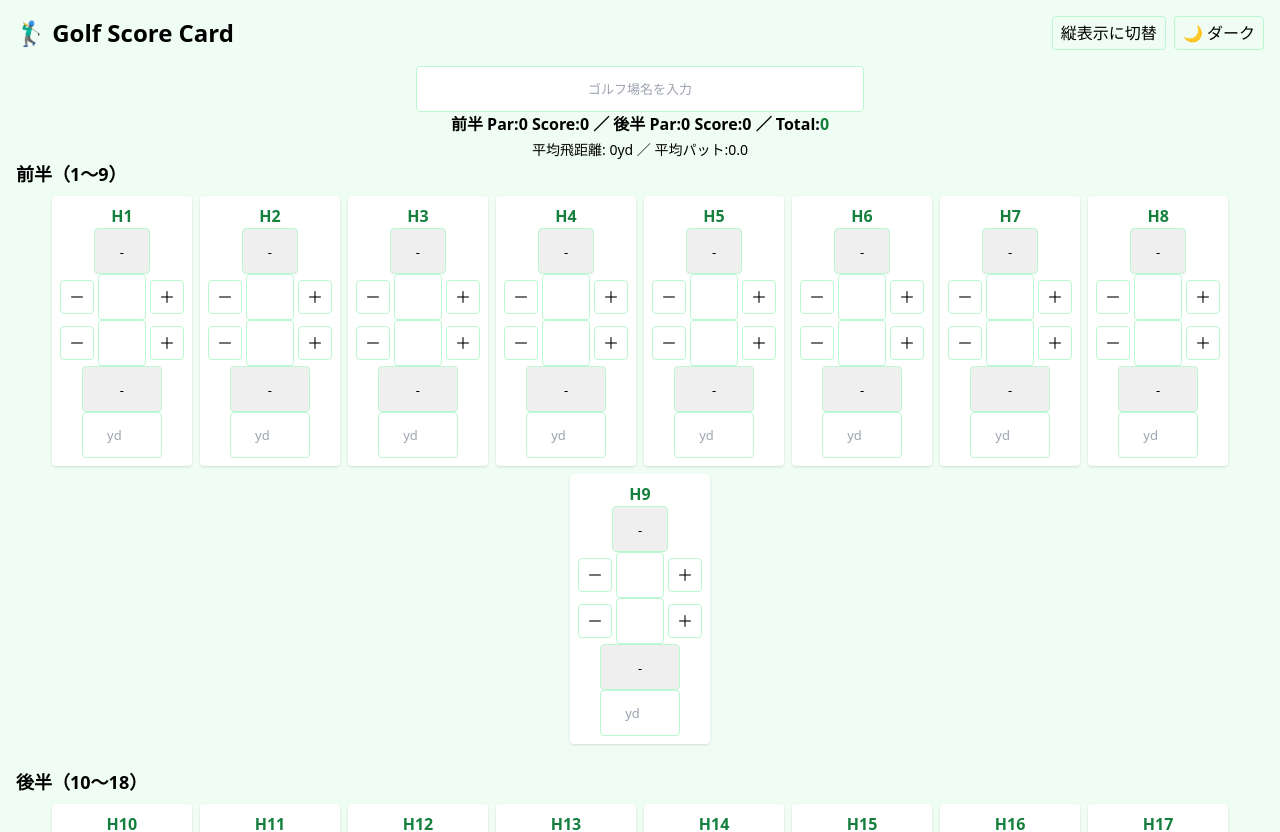
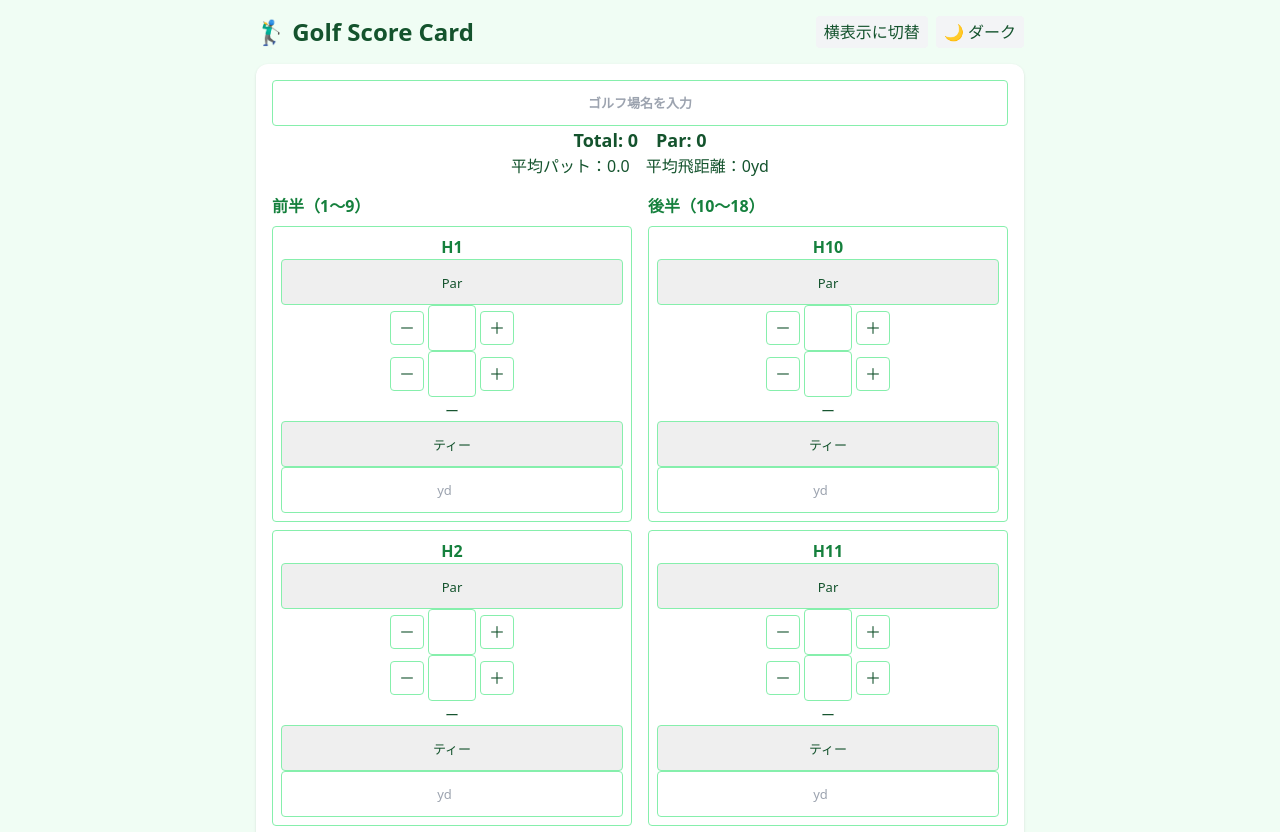
Before and after one commit to reniwasaki/golf-score-simple, a React (Vite) app: page / in a window 1280 px wide. Shown: the top 832 px of the page. Built offline with nearby package versions, Linux system fonts and the light colour scheme.

Commit message:
gazou-syusei2

```diff
--- a/src/App.jsx
+++ b/src/App.jsx
@@ -1,4 +1,4 @@
-import React, { useState, useRef, useEffect } from "react";
+import React, { useState, useEffect } from "react";
 import html2canvas from "html2canvas";
 
 export default function App() {
@@ -7,355 +7,213 @@ export default function App() {
       par: "",
       score: "",
       putt: "",
-      teeShot: "-",
+      tee: "",
       drive: "",
     })
   );
-  const [viewMode, setViewMode] = useState("horizontal");
-  const [theme, setTheme] = useState("light");
   const [courseName, setCourseName] = useState("");
-  const [history, setHistory] = useState([]);
-  const captureRef = useRef(null);
+  const [darkMode, setDarkMode] = useState(false);
+  const [viewVertical, setViewVertical] = useState(true);
 
+  // 🔄 ローカル保存
   useEffect(() => {
-    const saved = localStorage.getItem("golfScores");
-    if (saved) setScores(JSON.parse(saved));
-    const savedHistory = localStorage.getItem("golfHistory");
-    if (savedHistory) setHistory(JSON.parse(savedHistory));
+    const saved = localStorage.getItem("golf-score-data");
+    if (saved) {
+      const parsed = JSON.parse(saved);
+      setScores(parsed.scores || scores);
+      setCourseName(parsed.courseName || "");
+    }
   }, []);
 
   useEffect(() => {
-    localStorage.setItem("golfScores", JSON.stringify(scores));
-  }, [scores]);
+    localStorage.setItem("golf-score-data", JSON.stringify({ scores, courseName }));
+  }, [scores, courseName]);
 
-  const handleChange = (i, field, value) => {
+  // 🧮 集計
+  const calcSum = (field, start, end) =>
+    scores
+      .slice(start, end)
+      .reduce((sum, s) => sum + (parseInt(s[field]) || 0), 0);
+
+  const totalScore = calcSum("score", 0, 18);
+  const totalPar = calcSum("par", 0, 18);
+  const avgPutt = (
+    scores.reduce((sum, s) => sum + (parseInt(s.putt) || 0), 0) / 18
+  ).toFixed(1);
+  const validDrives = scores
+    .map((s) => parseInt(s.drive))
+    .filter((d) => !isNaN(d));
+  const avgDrive =
+    validDrives.length > 0
+      ? Math.round(validDrives.reduce((a, b) => a + b, 0) / validDrives.length)
+      : 0;
+
+  // 🔢 スコア入力更新
+  const handleChange = (index, field, value) => {
     const newScores = [...scores];
-    newScores[i][field] = value;
+    newScores[index] = { ...newScores[index], [field]: value };
     setScores(newScores);
   };
 
-  const handleReset = () => {
-    if (window.confirm("スコアをリセットしますか？")) {
-      setScores(
-        Array(18).fill({
-          par: "",
-          score: "",
-          putt: "",
-          teeShot: "-",
-          drive: "",
-        })
-      );
-    }
-  };
+  // 🖼 画像キャプチャ（1080x1080）
+  const handleCapture = async () => {
+    const captureElement = document.getElementById("score-image");
+    if (!captureElement) return;
 
-  const diffToSymbol = (diff) => {
-    if (diff <= -3) return "☆";
-    if (diff === -2) return "◎";
-    if (diff === -1) return "◯";
-    if (diff === 0) return "ー";
-    if (diff === 1) return "△";
-    if (diff === 2) return "□";
-    if (diff >= 3) return `+${diff}`;
-    return "";
-  };
-
-  const getStats = (start, end) => {
-    const segment = scores.slice(start, end);
-    const validScores = segment.filter((s) => s.score && s.par);
-    const parSum = validScores.reduce((acc, s) => acc + parseInt(s.par), 0);
-    const scoreSum = validScores.reduce((acc, s) => acc + parseInt(s.score), 0);
-    const puttSum = validScores.reduce(
-      (acc, s) => acc + parseInt(s.putt || 0),
-      0
-    );
-    const drives = segment
-      .map((s) => parseInt(s.drive))
-      .filter((n) => !isNaN(n));
-    const avgDrive =
-      drives.length > 0
-        ? Math.round(drives.reduce((a, b) => a + b, 0) / drives.length)
-        : 0;
-    const avgPutt =
-      validScores.length > 0 ? (puttSum / validScores.length).toFixed(1) : 0;
-
-    return {
-      par: parSum,
-      score: scoreSum,
-      avgDrive,
-      avgPutt,
-    };
-  };
-
-  const outStats = getStats(0, 9);
-  const inStats = getStats(9, 18);
-  const totalScore = outStats.score + inStats.score;
-  const avgDriveTotal =
-    Math.round((outStats.avgDrive + inStats.avgDrive) / 2) || 0;
-
-  const handleSave = () => {
-    const newHistory = [
-      {
-        id: Date.now(),
-        course: courseName || "未入力",
-        date: new Date().toLocaleDateString("ja-JP"),
-        total: totalScore,
-      },
-      ...history,
-    ];
-    setHistory(newHistory);
-    localStorage.setItem("golfHistory", JSON.stringify(newHistory));
-    alert("スコアを保存しました！");
-  };
-
-  // 📸 Instagram向け 1080×1080出力
-  const handleCapture = async () => {
-    const exportDiv = document.createElement("div");
-    exportDiv.style.width = "1080px";
-    exportDiv.style.height = "1080px";
-    exportDiv.style.backgroundColor =
-      theme === "dark" ? "#3B3024" : "#f8fdf8";
-    exportDiv.style.display = "flex";
-    exportDiv.style.flexDirection = "column";
-    exportDiv.style.alignItems = "center";
-    exportDiv.style.justifyContent = "center";
-    exportDiv.style.textAlign = "center";
-    exportDiv.style.fontFamily = "sans-serif";
-    exportDiv.style.color = theme === "dark" ? "#F5E6CC" : "#1E3A1A";
-
-    const avgPuttTotal =
-      ((parseFloat(outStats.avgPutt) + parseFloat(inStats.avgPutt)) / 2).toFixed(
-        1
-      );
-
-    exportDiv.innerHTML = `
-      <div style="font-size:36px; font-weight:bold; margin-bottom:20px;">
-        🏌️‍♂️ ${courseName || "未入力コース"}
-      </div>
-      <div style="font-size:22px; opacity:0.8; margin-bottom:24px;">
-        ${new Date().toLocaleDateString("ja-JP")}
-      </div>
-      <div style="font-size:60px; font-weight:bold; margin-bottom:24px;">
-        Total ${totalScore}
-      </div>
-      <div style="font-size:24px; margin-bottom:16px;">
-        OUT ${outStats.score} ／ IN ${inStats.score}
-      </div>
-      <div style="font-size:22px; margin-bottom:8px;">
-        平均飛距離：${avgDriveTotal}yd
-      </div>
-      <div style="font-size:22px;">
-        平均パット：${avgPuttTotal}
-      </div>
-      <div style="margin-top:60px; font-size:18px; opacity:0.5;">
-        golf-score-simple.vercel.app
-      </div>
-    `;
-
-    document.body.appendChild(exportDiv);
-
-    const canvas = await html2canvas(exportDiv, {
-      backgroundColor: theme === "dark" ? "#3B3024" : "#f8fdf8",
+    // 一時的に背景を追加して安定化
+    const canvas = await html2canvas(captureElement, {
+      backgroundColor: darkMode ? "#3f3b36" : "#f5f7f2",
       scale: 2,
-      useCORS: true,
+      width: 1080,
+      height: 1080,
+      windowWidth: 1080,
+      windowHeight: 1080,
     });
 
-    document.body.removeChild(exportDiv);
-
-    const dataUrl = canvas.toDataURL("image/png");
     const link = document.createElement("a");
-    link.href = dataUrl;
-    link.download = `${
-      courseName || "scorecard"
-    }_instagram_${new Date().toISOString().slice(0, 10)}.png`;
+    link.download = `${courseName || "golf-score"}_scorecard.png`;
+    link.href = canvas.toDataURL("image/png");
     link.click();
   };
 
-  const bg = theme === "dark" ? "bg-[#3B3024] text-[#F5E6CC]" : "bg-green-50";
-  const bgCard =
-    theme === "dark" ? "bg-[#5A4736] text-[#F5E6CC]" : "bg-white";
-  const borderStyle =
-    theme === "dark" ? "border-[#A67C52]" : "border-green-200";
+  const handleReset = () => {
+    setScores(Array(18).fill({ par: "", score: "", putt: "", tee: "", drive: "" }));
+    setCourseName("");
+    localStorage.removeItem("golf-score-data");
+  };
+
+  // 色テーマ
+  const bgColor = darkMode ? "bg-[#3f3b36] text-white" : "bg-green-50 text-green-900";
+  const cardColor = darkMode ? "bg-[#4b453f]" : "bg-white";
+  const borderStyle = darkMode ? "border-gray-500" : "border-green-300";
 
   return (
-    <div className={`min-h-screen ${bg} p-4`}>
+    <div className={`min-h-screen p-4 transition-all ${bgColor}`}>
+      <div className="max-w-3xl mx-auto">
         <div className="flex justify-between items-center mb-4">
           <h1 className="text-2xl font-bold">🏌️‍♂️ Golf Score Card</h1>
           <div className="flex gap-2">
             <button
-            onClick={() =>
-              setViewMode(viewMode === "vertical" ? "horizontal" : "vertical")
-            }
-            className={`px-2 py-1 rounded border ${borderStyle}`}
+              onClick={() => setViewVertical(!viewVertical)}
+              className="px-2 py-1 bg-gray-100 rounded"
             >
-            {viewMode === "vertical" ? "横表示に切替" : "縦表示に切替"}
+              {viewVertical ? "横表示に切替" : "縦表示に切替"}
             </button>
             <button
-            onClick={() => setTheme(theme === "dark" ? "light" : "dark")}
-            className={`px-2 py-1 rounded border ${borderStyle}`}
+              onClick={() => setDarkMode(!darkMode)}
+              className="px-2 py-1 bg-gray-100 rounded"
             >
-            {theme === "dark" ? "☀️ ライト" : "🌙 ダーク"}
+              {darkMode ? "☀️ ライト" : "🌙 ダーク"}
             </button>
           </div>
         </div>
 
-      <div ref={captureRef} className="w-full flex flex-col items-center">
+        {/* === 出力画像用コンテナ === */}
+        <div id="score-image" className={`p-4 rounded-xl shadow ${cardColor}`}>
           <input
             type="text"
+            placeholder="ゴルフ場名を入力"
             value={courseName}
             onChange={(e) => setCourseName(e.target.value)}
-          placeholder="ゴルフ場名を入力"
-          className={`w-full max-w-md p-2 mb-3 text-center rounded border ${borderStyle}`}
+            className={`w-full text-center text-xl font-semibold mb-3 p-2 border rounded ${borderStyle}`}
           />
 
-        <p className="font-semibold">
-          前半 Par:{outStats.par} Score:{outStats.score} ／ 後半 Par:
-          {inStats.par} Score:{inStats.score} ／ Total:
-          <span className="text-green-700 dark:text-[#F5E6CC] font-bold">
-            {totalScore}
-          </span>
+          <div className="text-center mb-4">
+            <p className="font-bold text-lg">
+              Total: {totalScore}　Par: {totalPar}
             </p>
-
-        <p className="text-sm mt-1">
-          平均飛距離: {avgDriveTotal}yd ／ 平均パット:
-          {(
-            (parseFloat(outStats.avgPutt) + parseFloat(inStats.avgPutt)) /
-            2
-          ).toFixed(1)}
+            <p>
+              平均パット：{avgPutt}　平均飛距離：{avgDrive}yd
             </p>
-
-        {viewMode === "vertical" ? (
-          <VerticalTable
-            scores={scores}
-            handleChange={handleChange}
-            diffToSymbol={diffToSymbol}
-            bgCard={bgCard}
-            borderStyle={borderStyle}
-          />
-        ) : (
-          <HorizontalTable
-            scores={scores}
-            handleChange={handleChange}
-            diffToSymbol={diffToSymbol}
-            bgCard={bgCard}
-            borderStyle={borderStyle}
-          />
-        )}
           </div>
 
-      <div className="mt-4 flex gap-2 justify-center">
-        <button
-          onClick={handleSave}
-          className="bg-green-700 text-white px-4 py-2 rounded"
+          {/* === スコア表 === */}
+          <div
+            className={`${
+              viewVertical ? "grid grid-cols-2 gap-4" : "flex flex-col"
+            }`}
           >
-          💾 保存
-        </button>
-        <button
-          onClick={handleReset}
-          className="bg-gray-400 text-white px-4 py-2 rounded"
+            {[0, 9].map((startIdx) => (
+              <div key={startIdx}>
+                <h2 className="font-bold text-green-700 mb-2">
+                  {startIdx === 0 ? "前半（1〜9）" : "後半（10〜18）"}
+                </h2>
+                <div
+                  className={`${
+                    viewVertical ? "flex flex-col" : "grid grid-cols-9"
+                  } gap-2`}
                 >
-          リセット
-        </button>
-        <button
-          onClick={handleCapture}
-          className="bg-blue-600 text-white px-4 py-2 rounded"
-        >
-          📸 スコア画像を保存
-        </button>
-      </div>
-
-      <div className="mt-6">
-        <h2 className="text-lg font-bold mb-2">📜 スコア履歴</h2>
-        {history.length === 0 ? (
-          <p>まだ保存されたラウンドはありません。</p>
-        ) : (
-          <ul className="text-sm space-y-2">
-            {history.map((h) => (
-              <li key={h.id} className={`p-2 rounded ${bgCard}`}>
-                🏌️‍♂️ {h.course}（{h.date}） - Total: {h.total}
-              </li>
-            ))}
-          </ul>
-        )}
-      </div>
-    </div>
-  );
-}
-
-// ---------- 縦表示 ----------
-const VerticalTable = ({
-  scores,
-  handleChange,
-  diffToSymbol,
-  bgCard,
-  borderStyle,
-}) => (
-  <table className={`border-collapse w-full max-w-4xl text-sm ${borderStyle}`}>
-    <thead>
-      <tr className="bg-green-100 text-green-800">
-        <th>Hole</th>
-        <th>Par</th>
-        <th>Score</th>
-        <th>Putt</th>
-        <th>±差</th>
-        <th>Tee Shot</th>
-        <th>Drive</th>
-      </tr>
-    </thead>
-    <tbody>
-      {scores.map((s, i) => {
-        const diff =
-          s.score && s.par ? parseInt(s.score) - parseInt(s.par) : "";
-        const symbol = diffToSymbol(diff);
-        const diffColor =
-          diff < 0
-            ? "text-blue-500"
-            : diff > 0
-            ? "text-red-500"
-            : "text-gray-600";
-        const isPar3 = s.par === "3";
+                  {scores.slice(startIdx, startIdx + 9).map((s, i) => {
+                    const index = startIdx + i;
+                    const par = parseInt(s.par) || 0;
+                    const score = parseInt(s.score) || 0;
+                    const diff = score - par;
+                    const diffSymbol =
+                      diff === 0
+                        ? "ー"
+                        : diff === -1
+                        ? "◯"
+                        : diff === -2
+                        ? "◎"
+                        : diff <= -3
+                        ? "☆"
+                        : diff === 1
+                        ? "△"
+                        : diff === 2
+                        ? "□"
+                        : `+${diff}`;
 
                     return (
-          <tr key={i} className={`${bgCard}`}>
-            <td className="text-center font-semibold">H{i + 1}</td>
-            <td>
+                      <div
+                        key={index}
+                        className={`p-2 text-center rounded border ${borderStyle}`}
+                      >
+                        <p className="font-bold text-green-700">H{index + 1}</p>
+
+                        {/* Par */}
                         <select
                           value={s.par}
-                onChange={(e) => handleChange(i, "par", e.target.value)}
-                className={`w-full text-center rounded border ${borderStyle}`}
+                          onChange={(e) =>
+                            handleChange(index, "par", e.target.value)
+                          }
+                          className={`w-full text-center border rounded ${borderStyle}`}
                         >
-                <option value="">-</option>
+                          <option value="">Par</option>
                           <option value="3">3</option>
                           <option value="4">4</option>
                           <option value="5">5</option>
                         </select>
-            </td>
-            <td>
+
+                        {/* スコア */}
                         <NumberInput
-                index={i}
+                          index={index}
                           field="score"
                           value={s.score}
                           handleChange={handleChange}
                           borderStyle={borderStyle}
                         />
-            </td>
-            <td>
+
+                        {/* パット */}
                         <NumberInput
-                index={i}
+                          index={index}
                           field="putt"
                           value={s.putt}
                           handleChange={handleChange}
                           borderStyle={borderStyle}
                         />
-            </td>
-            <td className={`text-center ${diffColor}`}>{symbol}</td>
-            <td>
+
+                        <p className="text-sm mt-1">{diffSymbol}</p>
+
+                        {/* ティーショット */}
                         <select
-                value={s.teeShot}
-                onChange={(e) => handleChange(i, "teeShot", e.target.value)}
-                className={`w-full text-center rounded border ${borderStyle}`}
+                          value={s.tee}
+                          onChange={(e) =>
+                            handleChange(index, "tee", e.target.value)
+                          }
+                          className={`w-full text-center border rounded ${borderStyle}`}
                         >
-                <option value="-">-</option>
-                {isPar3 ? (
+                          <option value="">ティー</option>
+                          {par === 3 ? (
                             <>
                               <option value="グリーンオン">グリーンオン</option>
                               <option value="右">右</option>
@@ -373,121 +231,16 @@ const VerticalTable = ({
                             </>
                           )}
                         </select>
-            </td>
-            <td>
-              {!isPar3 && (
+
+                        {par !== 3 && (
                           <input
                             type="number"
-                  value={s.drive}
-                  onChange={(e) =>
-                    handleChange(i, "drive", e.target.value)
-                  }
-                  className={`w-20 text-center border rounded ${borderStyle}`}
                             placeholder="yd"
-                />
-              )}
-            </td>
-          </tr>
-        );
-      })}
-    </tbody>
-  </table>
-);
-
-// ---------- 横表示 ----------
-const HorizontalTable = ({
-  scores,
-  handleChange,
-  diffToSymbol,
-  bgCard,
-  borderStyle,
-}) => (
-  <>
-    {["前半（1〜9）", "後半（10〜18）"].map((label, idx) => (
-      <div key={idx} className="w-full mb-6">
-        <h2 className="text-lg font-bold mb-2">{label}</h2>
-        <div className="flex flex-wrap justify-center gap-2">
-          {scores.slice(idx * 9, idx * 9 + 9).map((s, i) => {
-            const index = idx * 9 + i;
-            const diff =
-              s.score && s.par ? parseInt(s.score) - parseInt(s.par) : "";
-            const symbol = diffToSymbol(diff);
-            const diffColor =
-              diff < 0
-                ? "text-blue-500"
-                : diff > 0
-                ? "text-red-500"
-                : "text-gray-600";
-            const isPar3 = s.par === "3";
-
-            return (
-              <div
-                key={index}
-                className={`flex flex-col items-center p-2 rounded shadow ${bgCard}`}
-              >
-                <div className="font-bold text-green-700">H{index + 1}</div>
-                <select
-                  value={s.par}
-                  onChange={(e) =>
-                    handleChange(index, "par", e.target.value)
-                  }
-                  className={`w-14 text-center rounded border ${borderStyle}`}
-                >
-                  <option value="">-</option>
-                  <option value="3">3</option>
-                  <option value="4">4</option>
-                  <option value="5">5</option>
-                </select>
-                <NumberInput
-                  index={index}
-                  field="score"
-                  value={s.score}
-                  handleChange={handleChange}
-                  borderStyle={borderStyle}
-                />
-                <NumberInput
-                  index={index}
-                  field="putt"
-                  value={s.putt}
-                  handleChange={handleChange}
-                  borderStyle={borderStyle}
-                />
-                <div className={`text-sm ${diffColor}`}>{symbol}</div>
-                <select
-                  value={s.teeShot}
-                  onChange={(e) =>
-                    handleChange(index, "teeShot", e.target.value)
-                  }
-                  className={`w-20 text-center rounded border ${borderStyle}`}
-                >
-                  <option value="-">-</option>
-                  {isPar3 ? (
-                    <>
-                      <option value="グリーンオン">グリーンオン</option>
-                      <option value="右">右</option>
-                      <option value="左">左</option>
-                      <option value="奥">奥</option>
-                      <option value="手前">手前</option>
-                      <option value="OB">OB</option>
-                    </>
-                  ) : (
-                    <>
-                      <option value="フェアウェイ">フェアウェイ</option>
-                      <option value="右ラフ">右ラフ</option>
-                      <option value="左ラフ">左ラフ</option>
-                      <option value="OB">OB</option>
-                    </>
-                  )}
-                </select>
-                {!isPar3 && (
-                  <input
-                    type="number"
                             value={s.drive}
                             onChange={(e) =>
                               handleChange(index, "drive", e.target.value)
                             }
-                    className={`w-20 text-center border rounded ${borderStyle}`}
-                    placeholder="yd"
+                            className={`w-full text-center border rounded ${borderStyle}`}
                           />
                         )}
                       </div>
@@ -496,22 +249,37 @@ const HorizontalTable = ({
                 </div>
               </div>
             ))}
-  </>
+          </div>
+        </div>
+
+        {/* === ボタン === */}
+        <div className="mt-6 flex flex-wrap justify-center gap-3">
+          <button
+            onClick={handleReset}
+            className="px-4 py-2 bg-gray-400 text-white rounded"
+          >
+            リセット
+          </button>
+          <button
+            onClick={handleCapture}
+            className="px-4 py-2 bg-blue-600 text-white rounded"
+          >
+            📸 スコア画像を保存（1080×1080）
+          </button>
+        </div>
+      </div>
+    </div>
   );
+}
 
-// ---------- 数値入力（±ボタン付き） ----------
+// ---------- ±ボタン付き入力 ----------
 const NumberInput = ({ index, field, value, handleChange, borderStyle }) => {
-  const inc = () =>
-    handleChange(index, field, parseInt(value || 0) + 1);
-  const dec = () =>
-    handleChange(index, field, Math.max(0, parseInt(value || 0) - 1));
+  const inc = () => handleChange(index, field, parseInt(value || 0) + 1);
+  const dec = () => handleChange(index, field, Math.max(0, parseInt(value || 0) - 1));
 
   return (
     <div className="flex items-center justify-center gap-1">
-      <button
-        onClick={dec}
-        className={`px-2 py-1 rounded border ${borderStyle}`}
-      >
+      <button onClick={dec} className={`px-2 py-1 rounded border ${borderStyle}`}>
         －
       </button>
       <input
@@ -520,10 +288,7 @@ const NumberInput = ({ index, field, value, handleChange, borderStyle }) => {
         onChange={(e) => handleChange(index, field, e.target.value)}
         className={`w-12 text-center border rounded ${borderStyle}`}
       />
-      <button
-        onClick={inc}
-        className={`px-2 py-1 rounded border ${borderStyle}`}
-      >
+      <button onClick={inc} className={`px-2 py-1 rounded border ${borderStyle}`}>
         ＋
       </button>
     </div>
```
Lines whose indentation alone changed are shown as unchanged.
